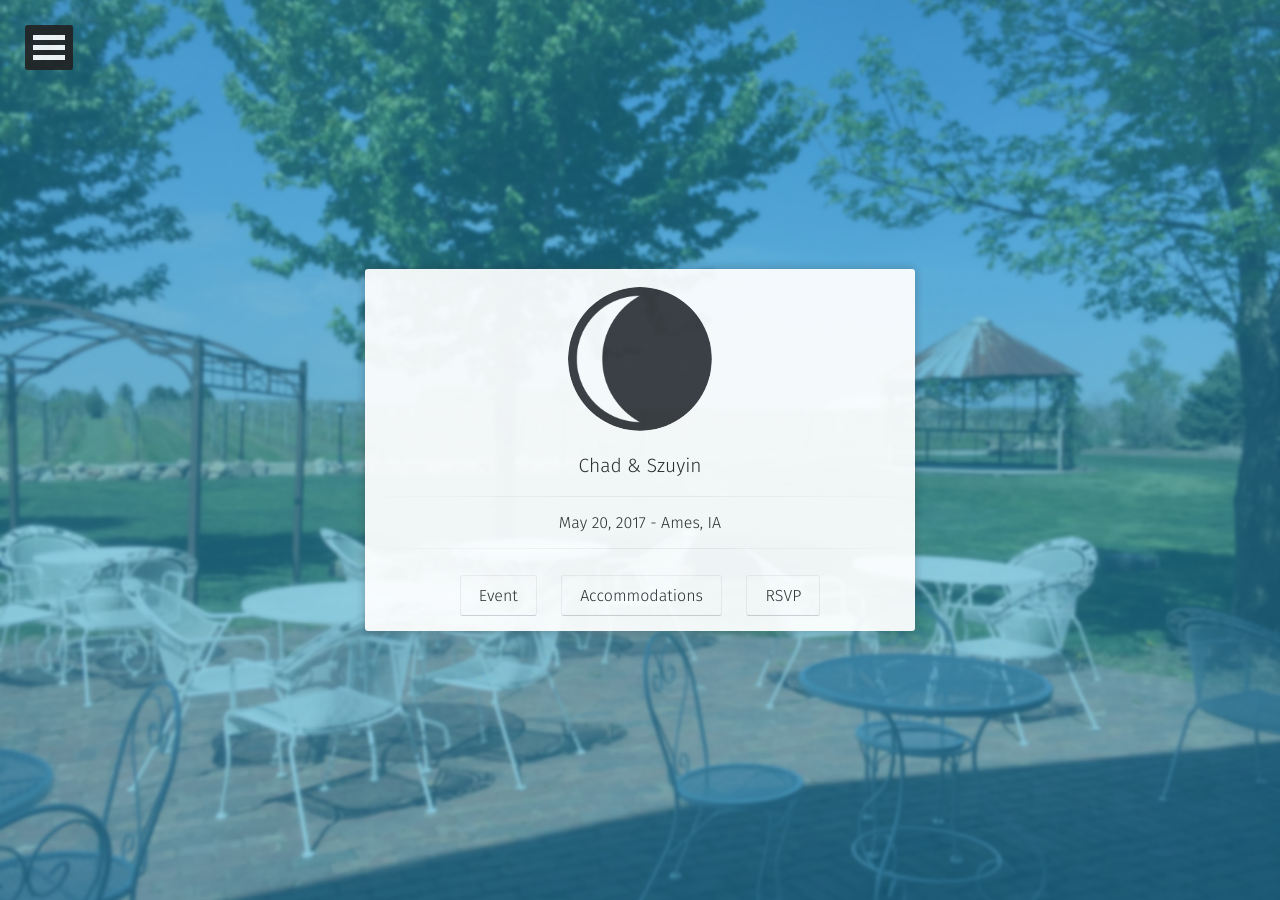
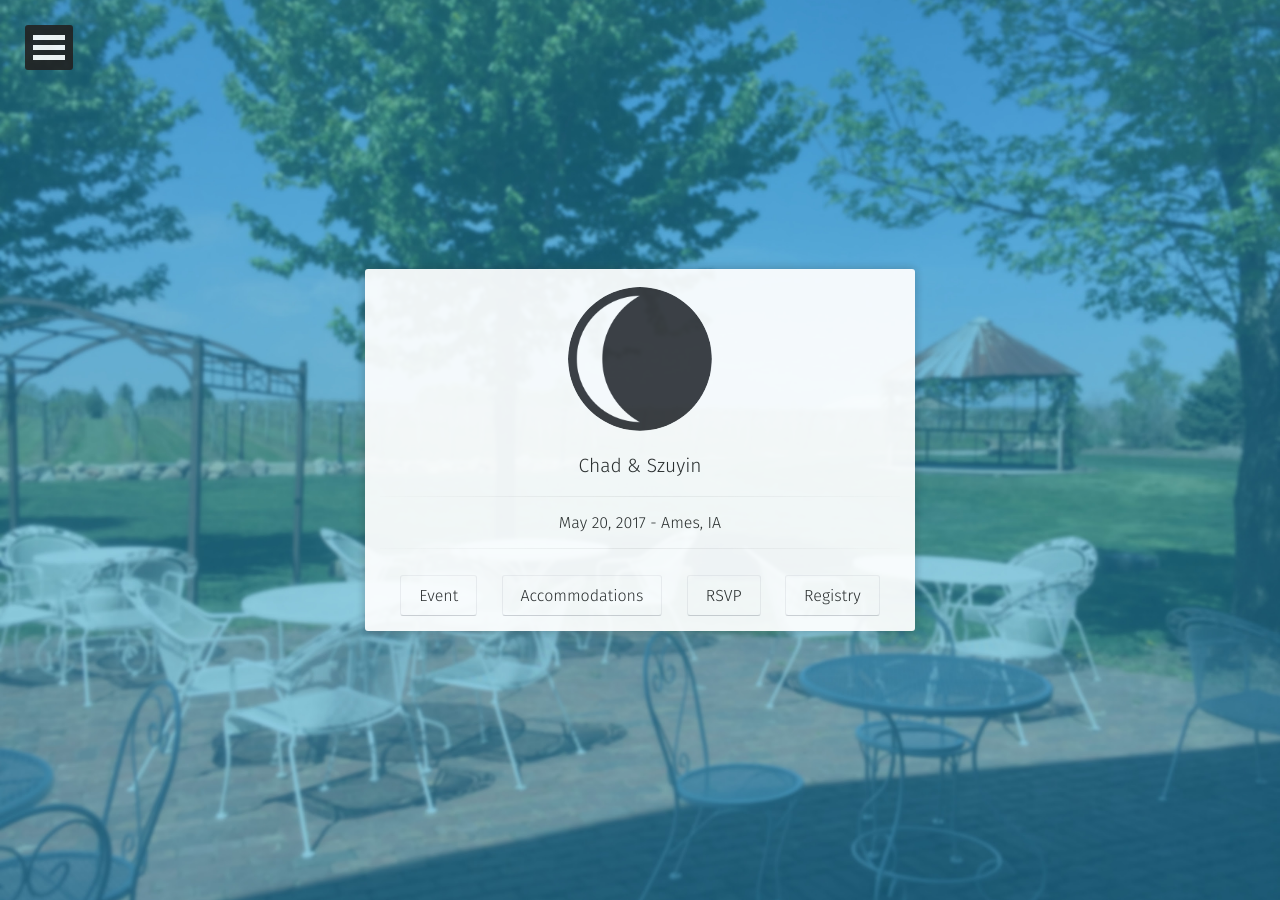
Before and after one commit to crgk/chadandszuyin.us, a Jekyll site: the page built from index.html, in a window 1280 px wide. Built offline with Jekyll 4.4.1, drawn with Linux system fonts in a browser that asks for light colours; some web fonts are replaced.

Commit message:
Add registry button

```diff
--- a/_layouts/home.html
+++ b/_layouts/home.html
@@ -40,6 +40,9 @@ layout: compress
                          <a class="btn zoombtn" href="{{ site.baseurl }}/rsvp">
                          RSVP
                          </a>
+                          <a class="btn zoombtn" href="{{ site.baseurl }}/registry">
+                         Registry
+                         </a>
                  </h3>
             </div>
         </div>
```
